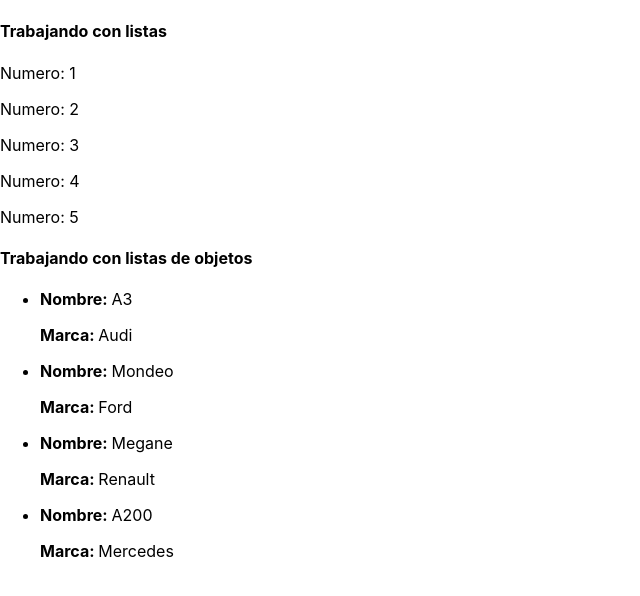
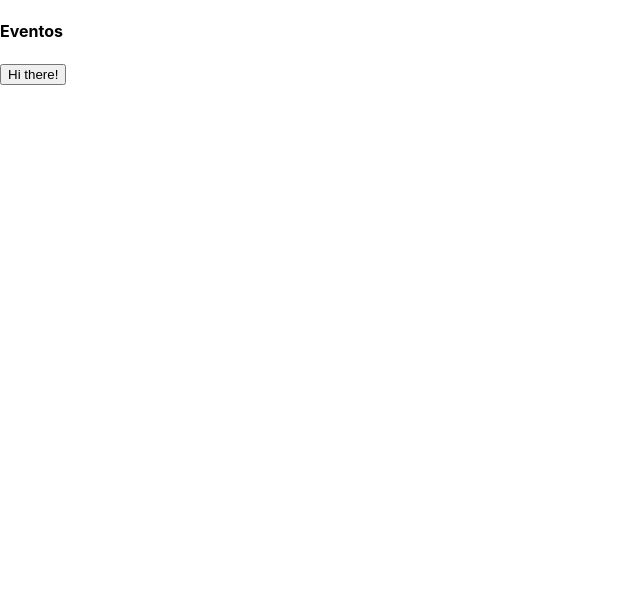
Before and after one commit to Sikay/curso-aprender-react, a React (Create React App) app: page / in a window 1280 px wide. Shown: the top 596 px of the page, without its empty margins (0-640 px from the left). Built offline with nearby package versions, Linux system fonts and the light colour scheme.

Commit message:
Evento onClick

```diff
--- /dev/null
+++ b/src/Formulario.js
@@ -0,0 +1,14 @@
+import React, { Component } from "react";
+
+class Formulario extends Component {
+  render() {
+    return (
+      <div>
+        <h4>Eventos</h4>
+        <button onClick={() => alert("hi")}>Hi there!</button>
+      </div>
+    );
+  }
+}
+
+export default Formulario;
--- a/src/Lista.js
+++ b/src/Lista.js
@@ -30,7 +30,8 @@
         ))}
         <h4>Trabajando con listas de objetos</h4>
         <ul>
-          {cars.map(car => (
+          {// key debe estar en el map, no es accesible como prop con el atributo key
+          cars.map(car => (
             <CarItem key={car.id} car={car} />
           ))}
         </ul>
--- a/src/index.js
+++ b/src/index.js
@@ -5,12 +5,14 @@
 import State from "./State";
 import Condicional from "./Condicional";
 import Lista from "./Lista";
+import Formulario from "./Formulario";
 import * as serviceWorker from "./serviceWorker";
 
 ReactDOM.render(<App />, document.getElementById("root"));
 ReactDOM.render(<State />, document.getElementById("root"));
 ReactDOM.render(<Condicional />, document.getElementById("root"));
 ReactDOM.render(<Lista />, document.getElementById("root"));
+ReactDOM.render(<Formulario />, document.getElementById("root"));
 
 // If you want your app to work offline and load faster, you can change
 // unregister() to register() below. Note this comes with some pitfalls.
```
